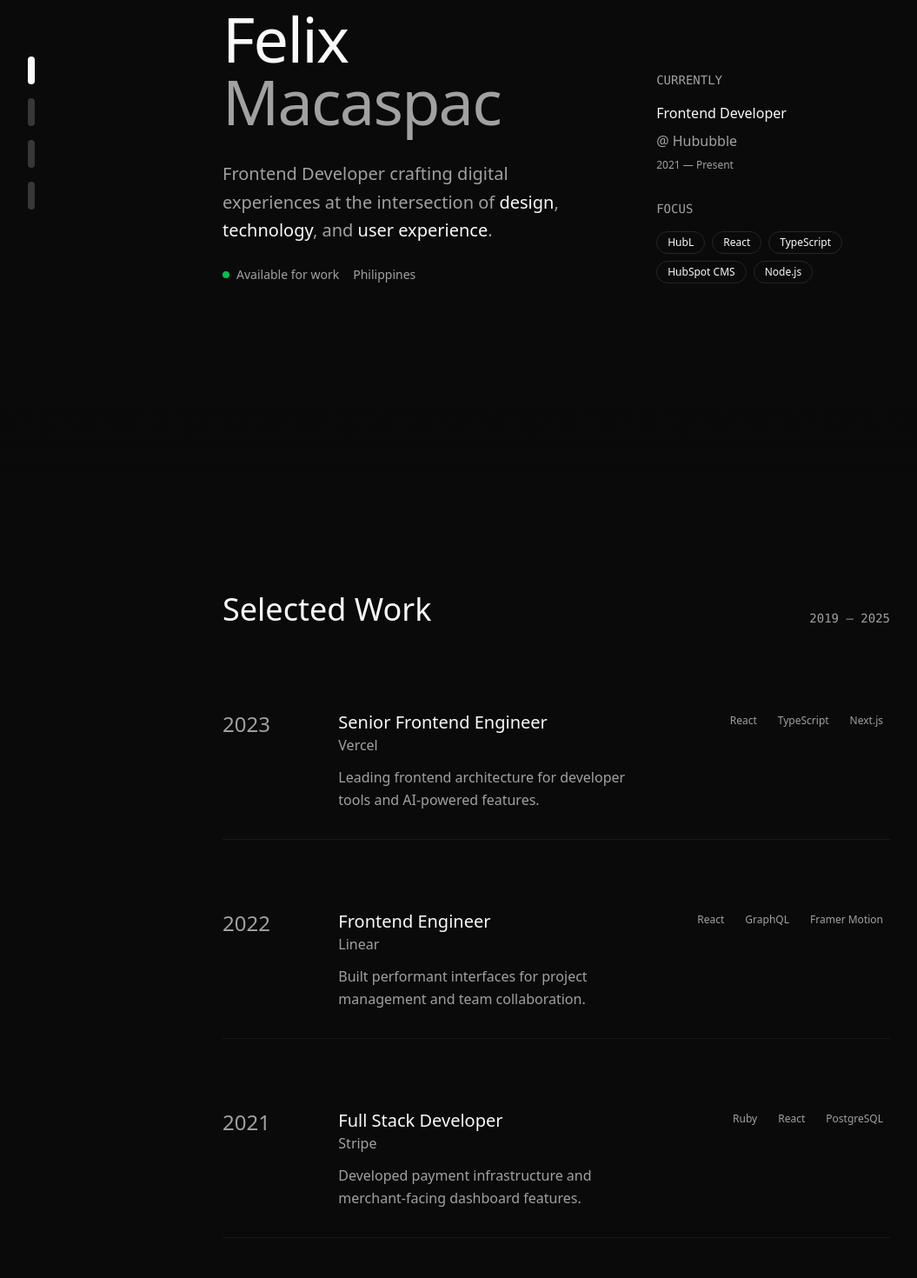
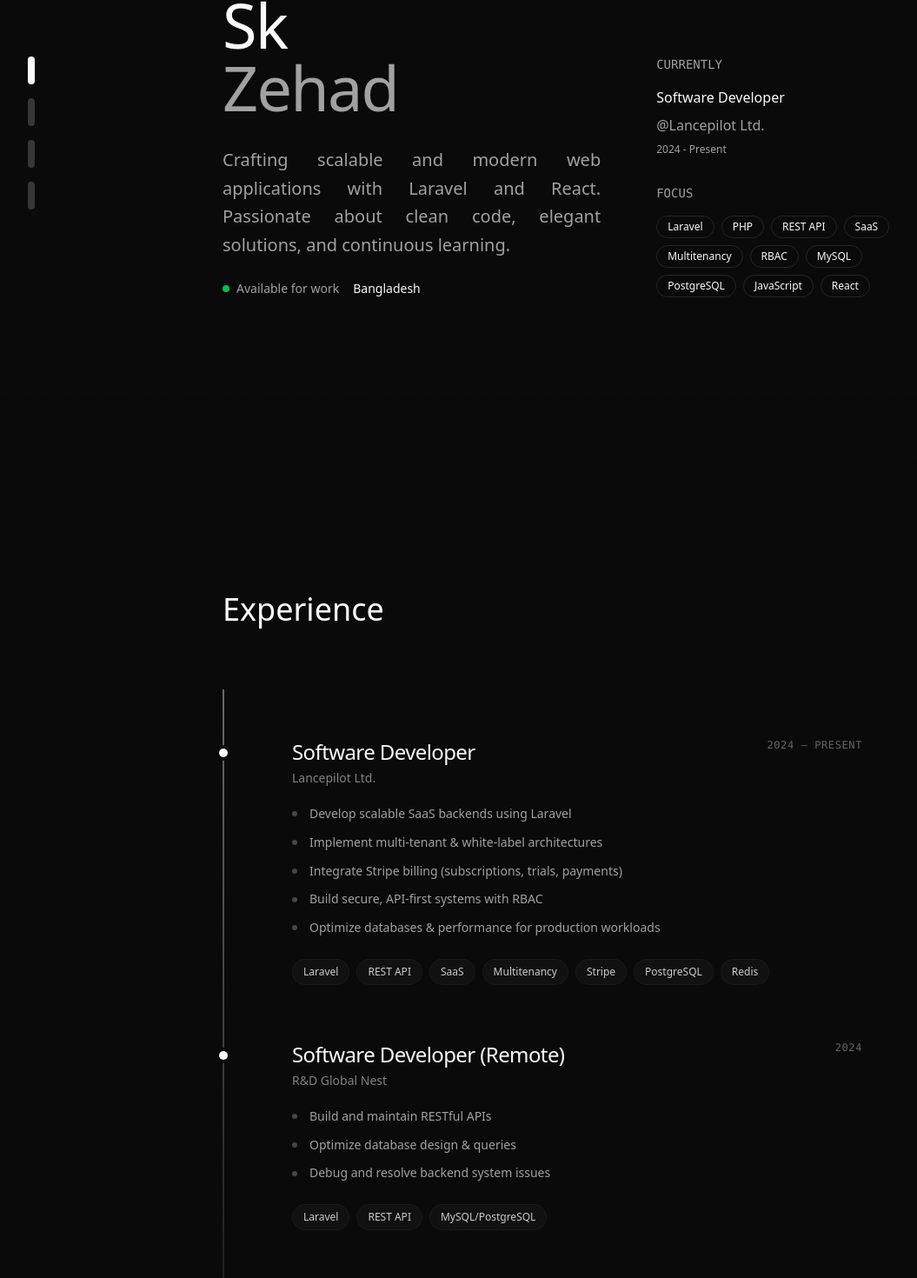
Before and after one commit to sehabkhanzehad/portfolio, a Next.js app: page / in a window 1280 px wide. Shown: the part 247-1717 px from the top of the page at 87% size, without its empty margins (0-1055 px from the left). Built offline with nearby package versions, Linux system fonts and the light colour scheme.

Commit message:
feat: enhance Intro and Work components with personal details and job experiences

```diff
--- a/components/Intro.tsx
+++ b/components/Intro.tsx
@@ -3,6 +3,21 @@
 import { forwardRef } from "react"
 
 const Intro = forwardRef<HTMLElement>((props, ref) => {
+    const intro = {
+        firstName: "Sk",
+        lastName: "Zehad",
+        title: "Software Developer",
+        description: "Crafting scalable and modern web applications with Laravel and React. Passionate about clean code, elegant solutions, and continuous learning.",
+        location: "Bangladesh",
+        company: {
+            name: "Lancepilot Ltd.",
+            url: "https://lancepilot.com"
+        },
+        // Laravel • REST API • SaaS • Multitenancy • Stripe • RBAC • PostgreSQL
+
+        focusSkills: ["Laravel", "PHP", "REST API", "SaaS", "Multitenancy", "RBAC", "MySQL", "PostgreSQL", "JavaScript", "React"],
+    };
+
     return (
         <header
             id="intro"
@@ -12,20 +27,22 @@ const Intro = forwardRef<HTMLElement>((props, ref) => {
             <div className="grid lg:grid-cols-5 gap-12 sm:gap-16 w-full">
                 <div className="lg:col-span-3 space-y-6 sm:space-y-8">
                     <div className="space-y-3 sm:space-y-2">
-                        <div className="text-sm text-muted-foreground font-mono tracking-wider">PORTFOLIO / 2025</div>
+                        {/* <div className="text-sm text-muted-foreground font-mono tracking-wider">PORTFOLIO / 2026</div> */}
+                        <div className="text-sm text-muted-foreground font-mono tracking-wider">What's up?, I'm</div>
                         <h1 className="text-5xl sm:text-6xl lg:text-7xl font-light tracking-tight">
-                            Felix
+                            {intro.firstName}
                             <br />
-                            <span className="text-muted-foreground">Macaspac</span>
+                            <span className="text-muted-foreground">{intro.lastName}</span>
                         </h1>
                     </div>
 
                     <div className="space-y-6 max-w-md">
-                        <p className="text-lg sm:text-xl text-muted-foreground leading-relaxed">
-                            Frontend Developer crafting digital experiences at the intersection of
+                        <p className="text-lg sm:text-xl text-muted-foreground leading-relaxed text-justify">
+                            {/* Frontend Developer crafting digital experiences at the intersection of
                             <span className="text-foreground"> design</span>,<span className="text-foreground"> technology</span>,
                             and
-                            <span className="text-foreground"> user experience</span>.
+                            <span className="text-foreground"> user experience</span>. */}
+                            {intro.description}
                         </p>
 
                         <div className="flex flex-col sm:flex-row sm:items-center gap-3 sm:gap-4 text-sm text-muted-foreground">
@@ -33,7 +50,7 @@ const Intro = forwardRef<HTMLElement>((props, ref) => {
                                 <div className="w-2 h-2 bg-green-500 rounded-full animate-pulse"></div>
                                 Available for work
                             </div>
-                            <div>Philippines</div>
+                            <div className="text-foreground">{intro.location}</div>
                         </div>
                     </div>
                 </div>
@@ -42,16 +59,18 @@ const Intro = forwardRef<HTMLElement>((props, ref) => {
                     <div className="space-y-4">
                         <div className="text-sm text-muted-foreground font-mono">CURRENTLY</div>
                         <div className="space-y-2">
-                            <div className="text-foreground">Frontend Developer</div>
-                            <div className="text-muted-foreground">@ Hububble</div>
-                            <div className="text-xs text-muted-foreground">2021 — Present</div>
+                            <div className="text-foreground">{intro.title}</div>
+                            <div className="text-muted-foreground">
+                                <a href={intro.company.url} target="_blank" rel="noopener noreferrer" className="">@{intro.company.name}</a>
+                            </div>
+                            <div className="text-xs text-muted-foreground">2024 - Present</div>
                         </div>
                     </div>
 
                     <div className="space-y-4">
                         <div className="text-sm text-muted-foreground font-mono">FOCUS</div>
                         <div className="flex flex-wrap gap-2">
-                            {["HubL", "React", "TypeScript", "HubSpot CMS", "Node.js"].map((skill) => (
+                            {intro.focusSkills.map((skill) => (
                                 <span
                                     key={skill}
                                     className="px-3 py-1 text-xs border border-border rounded-full hover:border-muted-foreground/50 transition-colors duration-300"
--- a/components/Work.tsx
+++ b/components/Work.tsx
@@ -3,6 +3,44 @@
 import { forwardRef } from "react"
 
 const Work = forwardRef<HTMLElement>((props, ref) => {
+    const jobs = [
+        {
+            role: "Software Developer",
+            company: "Lancepilot Ltd.",
+            period: "2024 — Present",
+            points: [
+                "Develop scalable SaaS backends using Laravel",
+                "Implement multi-tenant & white-label architectures",
+                "Integrate Stripe billing (subscriptions, trials, payments)",
+                "Build secure, API-first systems with RBAC",
+                "Optimize databases & performance for production workloads"
+            ],
+            tech: ["Laravel", "REST API", "SaaS", "Multitenancy", "Stripe", "PostgreSQL", "Redis"]
+        },
+        {
+            role: "Software Developer (Remote)",
+            company: "R&D Global Nest",
+            period: "2024",
+            points: [
+                "Build and maintain RESTful APIs",
+                "Optimize database design & queries",
+                "Debug and resolve backend system issues"
+            ],
+            tech: ["Laravel", "REST API", "MySQL/PostgreSQL"]
+        },
+        {
+            role: "IT Operator",
+            company: "M/S Raj Travels",
+            period: "2021 — 2023",
+            points: [
+                "Managed IT infrastructure & systems",
+                "Provided technical support and issue resolution",
+                "Ensured system stability & data reliability"
+            ],
+            tech: []
+        }
+    ]
+
     return (
         <section
             id="work"
@@ -10,72 +48,60 @@ const Work = forwardRef<HTMLElement>((props, ref) => {
             className="min-h-screen py-20 sm:py-32 opacity-0"
         >
             <div className="space-y-12 sm:space-y-16">
-                <div className="flex flex-col sm:flex-row sm:items-end sm:justify-between gap-4">
-                    <h2 className="text-3xl sm:text-4xl font-light">Selected Work</h2>
-                    <div className="text-sm text-muted-foreground font-mono">2019 — 2025</div>
-                </div>
+                <h2 className="text-3xl sm:text-4xl font-light">Experience</h2>
 
-                <div className="space-y-8 sm:space-y-12">
-                    {[
-                        {
-                            year: "2023",
-                            role: "Senior Frontend Engineer",
-                            company: "Vercel",
-                            description: "Leading frontend architecture for developer tools and AI-powered features.",
-                            tech: ["React", "TypeScript", "Next.js"],
-                        },
-                        {
-                            year: "2022",
-                            role: "Frontend Engineer",
-                            company: "Linear",
-                            description: "Built performant interfaces for project management and team collaboration.",
-                            tech: ["React", "GraphQL", "Framer Motion"],
-                        },
-                        {
-                            year: "2021",
-                            role: "Full Stack Developer",
-                            company: "Stripe",
-                            description: "Developed payment infrastructure and merchant-facing dashboard features.",
-                            tech: ["Ruby", "React", "PostgreSQL"],
-                        },
-                        {
-                            year: "2019",
-                            role: "Software Engineer",
-                            company: "Airbnb",
-                            description: "Created booking flow optimizations and host management tools.",
-                            tech: ["React", "Node.js", "MySQL"],
-                        },
-                    ].map((job, index) => (
+                <div className="relative max-w-4xl">
+                    {/* Timeline line - highlighted */}
+                    <div className="absolute left-0 top-2 bottom-0 w-0.5 bg-gradient-to-b from-foreground/40 via-foreground/20 to-transparent hidden sm:block"></div>
+
+                    <div className="space-y-0">
+                        {jobs.map((job, index) => (
                             <div
                                 key={index}
-                            className="group grid lg:grid-cols-12 gap-4 sm:gap-8 py-6 sm:py-8 border-b border-border/50 hover:border-border transition-colors duration-500"
+                                className="relative sm:ml-12 opacity-0 translate-y-8 animate-[fadeInUp_0.6s_ease-out_forwards]"
+                                style={{ animationDelay: `${index * 0.2}s` }}
                             >
-                            <div className="lg:col-span-2">
-                                <div className="text-xl sm:text-2xl font-light text-muted-foreground group-hover:text-foreground transition-colors duration-500">
-                                    {job.year}
+                                {/* Timeline dot - vertically centered with job title */}
+                                <div className="absolute -left-[3.25rem] top-[2.75rem] w-2.5 h-2.5 bg-foreground rounded-full hidden sm:block ring-4 ring-background"></div>
+
+                                {/* Job card */}
+                                <div className="p-6 sm:p-8 border-b border-border/20 last:border-b-0">
+                                    <div className="flex flex-col sm:flex-row sm:justify-between sm:items-start gap-2 sm:gap-4 mb-5">
+                                        <div>
+                                            <h3 className="text-xl sm:text-2xl font-medium tracking-tight">
+                                                {job.role}
+                                            </h3>
+                                            <div className="text-muted-foreground/80 text-sm mt-1">{job.company}</div>
+                                        </div>
+                                        <div className="text-xs text-muted-foreground/60 font-mono tracking-wider uppercase">
+                                            {job.period}
                                         </div>
                                     </div>
 
-                            <div className="lg:col-span-6 space-y-3">
-                                <div>
-                                    <h3 className="text-lg sm:text-xl font-medium">{job.role}</h3>
-                                    <div className="text-muted-foreground">{job.company}</div>
-                                </div>
-                                <p className="text-muted-foreground leading-relaxed max-w-lg">{job.description}</p>
-                            </div>
+                                    <ul className="space-y-2.5 mb-6">
+                                        {job.points.map((point, i) => (
+                                            <li key={i} className="text-muted-foreground text-sm leading-relaxed pl-5 relative before:content-[''] before:absolute before:left-0 before:top-1/2 before:-translate-y-1/2 before:w-1.5 before:h-1.5 before:bg-muted-foreground/40 before:rounded-full">
+                                                {point}
+                                            </li>
+                                        ))}
+                                    </ul>
 
-                            <div className="lg:col-span-4 flex flex-wrap gap-2 lg:justify-end mt-2 lg:mt-0">
+                                    {job.tech.length > 0 && (
+                                        <div className="flex flex-wrap gap-2 mt-4">
                                             {job.tech.map((tech) => (
                                                 <span
                                                     key={tech}
-                                        className="px-2 py-1 text-xs text-muted-foreground rounded group-hover:border-muted-foreground/50 transition-colors duration-500"
+                                                    className="px-3 py-1.5 text-xs text-foreground/80 rounded-full bg-muted/30 border border-border/40 hover:bg-muted/50 hover:text-foreground transition-all duration-300"
                                                 >
                                                     {tech}
                                                 </span>
                                             ))}
                                         </div>
+                                    )}
+                                </div>
                             </div>
                         ))}
+                    </div>
                 </div>
             </div>
         </section>
```
Also changed, not shown: app/globals.css (+11 -0 lines). Lines whose indentation alone changed are shown as unchanged.
